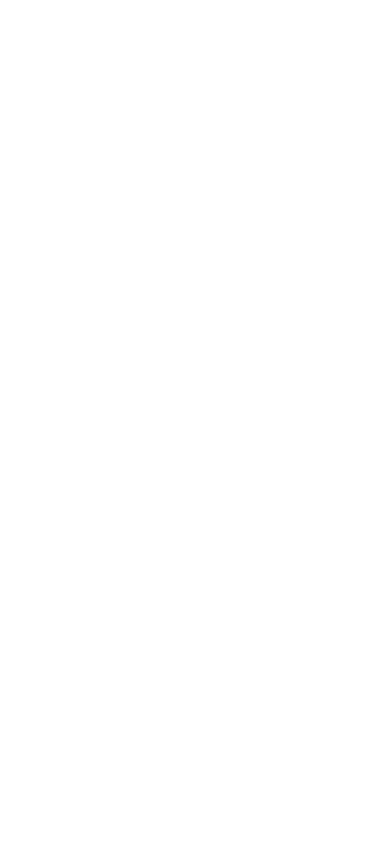
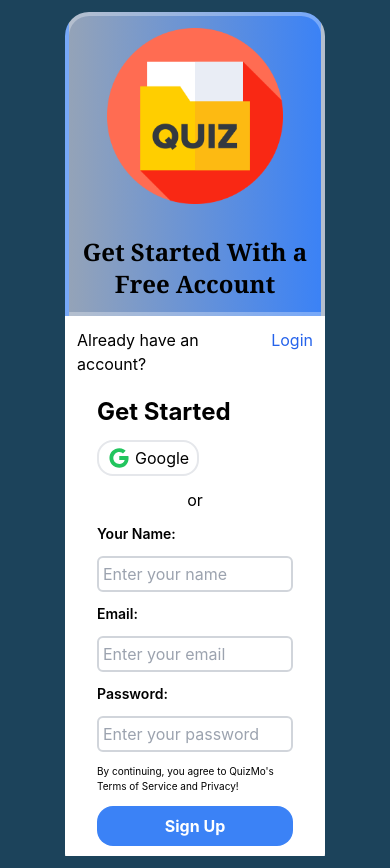
Before and after one commit to SharjeelCh/quizmo, a React (Create React App) app: page /Signup in a window 390 px wide. Before the commit this address had no page. Before the commit the page ends 844 px from the top, so only its background shows below. Built offline with nearby package versions, Linux system fonts and the light colour scheme.

Commit message:
feat: Add mobile navigation links to Login and Signup pages
This commit adds mobile navigation links to the Login and Signup pages, allowing users to easily navigate between these pages on mobile devices. The links are added to the Navigation component and are displayed in the Tabbar component.

```diff
--- a/src/Functions/HelperFuncs.js
+++ b/src/Functions/HelperFuncs.js
@@ -5,3 +5,10 @@
   }
   return str.substring(0, maxLength) + "...";
 };
+
+export const handlegoToSignup = () => {
+  window.location.href = "/Signup";
+}
+export const handlegoToLogin = () => {
+  window.location.href = "/Login";
+}
--- a/src/Screens/Home.js
+++ b/src/Screens/Home.js
@@ -1,7 +1,7 @@
 import React, { useEffect, useState } from "react";
 import logo2 from "../assets/logo2.png";
 import quizTypes from "../JSON/quizTypes.json";
-import { truncateText } from "../Functions/HelperFuncs";
+import { handlegoToLogin, handlegoToSignup, truncateText } from "../Functions/HelperFuncs";
 import Card from "../Components/Card";
 import img1 from "../assets/1.jpg";
 import img2 from "../assets/2.jpg";
@@ -33,7 +33,7 @@
         <p className="text-sm sm:text-sm md:text-base lg:text-sm mr-2">
           Click here to
         </p>
-        <button className="text-sm sm:text-sm md:text-base lg:text-sm mr-2 text-blue-600 hover:text-blue-900">
+        <button className="text-sm sm:text-sm md:text-base lg:text-sm mr-2 text-blue-600 hover:text-blue-900" onClick={handlegoToLogin}>
           Join QuizMo
         </button>
         <p className="text-sm sm:text-sm md:text-base lg:text-sm">
@@ -51,18 +51,18 @@
             The World's Greatest Trivia Game
           </p>
           <div>
-            <button className="text-pinkish font-semibold hover:text-pink-900">
-              New One
+            <button className="text-pinkish font-semibold hover:text-pink-900" onClick={handlegoToSignup}>
+              New User
             </button>
             <p>or</p>
-            <button className="text-purple-950 font-semibold hover:text-purple-800">
+            <button className="text-purple-950 font-semibold hover:text-purple-800" onClick={handlegoToLogin}>
               Login
             </button>
           </div>
         </div>
       </div>
 
-      <div className="flex flex-col sm:flex-row h-fit sm:h-fit md:h-fit lg:h-fit bg-white rounded-md sm:rounded-sm md:rounded-md lg:rounded-lg items-center justify-center mt-2 sm:mt-3 md:mt-3 lg:mt-3 p-1 sm:p-2 md:p-2">
+      <div className="flex flex-wrap flex-col sm:flex-row h-fit sm:h-fit md:h-fit lg:h-fit bg-white rounded-md sm:rounded-sm md:rounded-md lg:rounded-lg items-center justify-center mt-2 sm:mt-3 md:mt-3 lg:mt-3 p-1 sm:p-2 md:p-2">
         <p className="text-base sm:text-base md:text-base lg:text-md font-bold mr-2 text-cyan-950">
           2.5 Million
         </p>
@@ -227,7 +227,7 @@
           </button>
         </div>
         <div className="text-md flex flex-grow mt-2">
-        Copyright 2024 QuizMo, Inc. All Rights Reserved.
+          Copyright 2024 QuizMo, Inc. All Rights Reserved.
         </div>
       </div>
     </div>
--- /dev/null
+++ b/src/Screens/Login.js
@@ -0,0 +1,60 @@
+import React from "react";
+import logo from "../assets/logo.png";
+import { IoLogoGoogle } from "react-icons/io";
+import { handlegoToSignup } from "../Functions/HelperFuncs";
+function Login() {
+  return (
+    <div className="flex flex-col sm:flex-row h-screen my-3 sm:m-12 overflow-hidden items-center ">
+      <div className="flex flex-col h-fit sm:h-full w-2/3 bg-gradient-to-r from-slate-400 to-blue-500 border-4 border-glass backdrop-blur-md rounded-t-3xl sm:rounded-l-3xl sm:rounded-tr-none justify-center items-center  p-3 sm:p-12 gap-y-8">
+        <img src={logo} className="sm:w-52 sm:h-52 h-44 w-44" />
+        <p className="text-wrap text-black font-serif font-bold text-2xl sm:text-4xl text-center">
+          Welcome Back to QuizMo
+        </p>
+        <p className="font-medium sm:text-sm text-center text-wrap hidden sm:block">
+          where your knowledge meets fun! Sign In now to
+          continue your exciting journey of learning and challenge yourself with
+          intriguing quizzes.
+        </p>
+      </div>
+      <div className="flex flex-col h-screen w-2/3 sm:w-1/3 bg-white border-4 border-glass backdrop-blur-md rounded-b-3xl sm:rounded-r-3xl sm:rounded-bl-none p-2">
+        <div className="flex flex-row items-start w-full justify-end gap-1">
+          <p>Don't have an account? </p>
+          <button
+            className="text-blue-600 hover:text-blue-900 transition-all"
+            onClick={handlegoToSignup}
+          >
+            Register
+          </button>
+        </div>
+        <div className="flex flex-wrap p-5 flex-col justify-center h-full gap-3">
+          <p className="font-bold text-2xl">Get Started</p>
+          <button className="flex flex-row border-2 w-fit px-2 py-1 text-wrap rounded-2xl hover:bg-slate-200 transition-colors gap-1">
+            <IoLogoGoogle className="text-2xl text-green-500 text-wrap" />
+            <p className="hidden sm:block">Login with Google</p>
+            <p className="block sm:hidden">Google</p>
+          </button>
+          <p className="text-center">or</p>
+
+          <p className="font-semibold text-sm">Email:</p>
+          <input
+            className="border-2 border-gray-300 rounded-md p-1 flex flex-wrap w-full"
+            placeholder="Enter your email"
+          />
+          <p className="font-semibold text-sm">Password:</p>
+          <input
+            className="border-2 border-gray-300 rounded-md p-1 flex flex-wrap w-full"
+            placeholder="Enter your password"
+          />
+          <p className="text-wrap text-2xs">
+            By continuing, you agree to QuizMo's Terms of Service and Privacy!
+          </p>
+          <button className="w-full rounded-2xl bg-blue-500 flex flex-wrap justify-center  hover:bg-blue-600 transition-colors">
+            <p className="text-white font-bold py-2 px-2 ">Sign In</p>
+          </button>
+        </div>
+      </div>
+    </div>
+  );
+}
+
+export default Login;
--- a/src/Screens/Main.js
+++ b/src/Screens/Main.js
@@ -1,12 +1,18 @@
 import React from "react";
 import Tabbar from "../Components/Tabbar";
-import { Outlet } from "react-router-dom";
+import { Outlet, useLocation } from "react-router-dom";
 
 function Main() {
+  const location = useLocation();
+
+  const hideTabbarPaths = ["/Login", "/Signup"];
+
+  const shouldHideTabbar = hideTabbarPaths.includes(location.pathname);
+
   return (
     <div className="main-container bg-app-bg px-22 md:px-24 lg:px-26 sm:px-22">
       <div className="h-full max-w-screen flex flex-col">
-        <Tabbar />
+        {!shouldHideTabbar && <Tabbar />}
         <div className="flex-1 main-content">
           <Outlet />
         </div>
--- a/src/Screens/Navigation.js
+++ b/src/Screens/Navigation.js
@@ -5,6 +5,8 @@
 import Main from "./Main";
 import Home from "./Home";
 import Layout from "./Layout";
+import Login from "./Login";
+import Signup from "./Signup";
 function NotFound() {
   return <h1>404 Not Found</h1>;
 }
@@ -14,6 +16,8 @@
     <Routes>
       <Route path="/" element={<Layout />}>
         <Route index element={<Home />} />
+        <Route path="/Login" element={<Login />} />
+        <Route path="/Signup" element={<Signup />} />
         <Route path="/Quizzes" element={<Quizzes />} />
       </Route>
       <Route element={<NotFound />} />
--- /dev/null
+++ b/src/Screens/Signup.js
@@ -0,0 +1,62 @@
+import React from "react";
+import logo from "../assets/logo.png";
+import { IoLogoGoogle } from "react-icons/io";
+import { handlegoToLogin } from "../Functions/HelperFuncs";
+function Signup() {
+  return (
+    <div className="flex flex-col sm:flex-row h-screen my-3 sm:m-12 overflow-hidden items-center ">
+      <div className="flex flex-col h-fit sm:h-full w-2/3 bg-gradient-to-r from-slate-400 to-blue-500 border-4 border-glass backdrop-blur-md rounded-t-3xl sm:rounded-l-3xl sm:rounded-tr-none justify-center items-center  p-3 sm:p-12 gap-y-8">
+        <img src={logo} className="sm:w-52 sm:h-52 h-44 w-44" />
+        <p className="text-wrap text-black font-serif font-bold text-2xl sm:text-4xl text-center">
+          Get Started With a Free Account
+        </p>
+        <p className="font-medium sm:text-sm text-center text-wrap hidden sm:block">
+          Welcome to QuizMo, where your knowledge meets fun! Sign up now to
+          embark on an exciting journey of learning and challenge yourself with
+          intriguing quizzes.
+        </p>
+      </div>
+      <div className="flex flex-col h-screen w-2/3 sm:w-1/3 bg-white border-4 border-glass backdrop-blur-md rounded-b-3xl sm:rounded-r-3xl sm:rounded-bl-none p-2">
+        <div className="flex flex-row items-start w-full justify-end gap-1">
+          <p>Already have an account? </p>
+          <button className="text-blue-600 hover:text-blue-900 transition-all" onClick={handlegoToLogin}>
+            Login
+          </button>
+        </div>
+        <div className="flex flex-wrap p-5 flex-col justify-center h-full gap-3">
+          <p className="font-bold text-2xl">Get Started</p>
+          <button className="flex flex-row border-2 w-fit px-2 py-1 text-wrap rounded-2xl hover:bg-slate-200 transition-colors gap-1">
+            <IoLogoGoogle className="text-2xl text-green-500 text-wrap" />
+            <p className="hidden sm:block">Register with Google</p>
+            <p className="block sm:hidden">Google</p>
+          </button>
+          <p className="text-center">or</p>
+
+          <p className="font-semibold text-sm">Your Name:</p>
+          <input
+            className="border-2 border-gray-300 rounded-md p-1 flex flex-wrap w-full"
+            placeholder="Enter your name"
+          />
+          <p className="font-semibold text-sm">Email:</p>
+          <input
+            className="border-2 border-gray-300 rounded-md p-1 flex flex-wrap w-full"
+            placeholder="Enter your email"
+          />
+          <p className="font-semibold text-sm">Password:</p>
+          <input
+            className="border-2 border-gray-300 rounded-md p-1 flex flex-wrap w-full"
+            placeholder="Enter your password"
+          />
+          <p className="text-wrap text-2xs">
+            By continuing, you agree to QuizMo's Terms of Service and Privacy!
+          </p>
+          <button className="w-full rounded-2xl bg-blue-500 flex flex-wrap justify-center hover:bg-blue-600 transition-colors">
+            <p className="text-white font-bold py-2 px-2">Sign Up</p>
+          </button>
+        </div>
+      </div>
+    </div>
+  );
+}
+
+export default Signup;
--- a/tailwind.config.js
+++ b/tailwind.config.js
@@ -15,6 +15,22 @@
         "app-bg": "#1c435b",
         pinkish: "#8b2188",
       },
+      backdropBlur: {
+        xs: '2px',
+        sm: '4px',
+        md: '8px',
+        lg: '12px',
+        xl: '16px',
+      },
+      colors: {
+        glass: 'rgba(255, 255, 255, 0.1)', // Adjust the transparency level as needed
+      },
+      borderColor: {
+        glass: 'rgba(255, 255, 255, 0.3)', // Adjust the transparency level as needed
+      },
+      fontSize:{
+        '2xs': '.625rem',
+      }
     },
   },
   plugins: [],
```
Also changed, not shown: src/App.css (+9 -0 lines), src/Components/Tabbar.js (+18 -10 lines).
